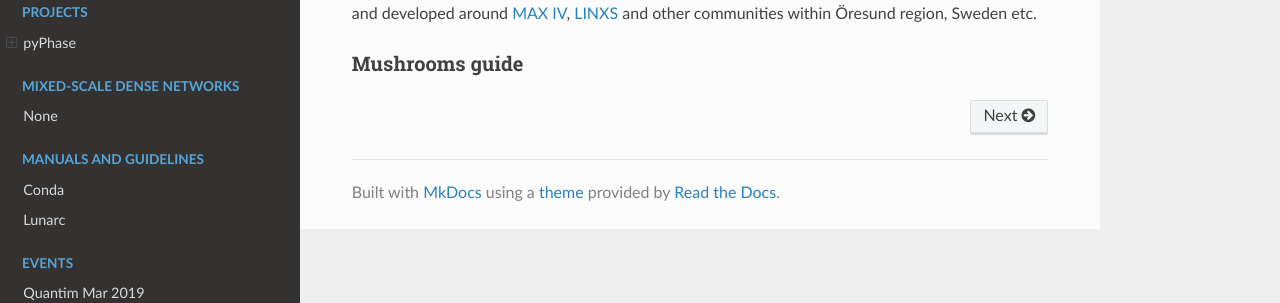
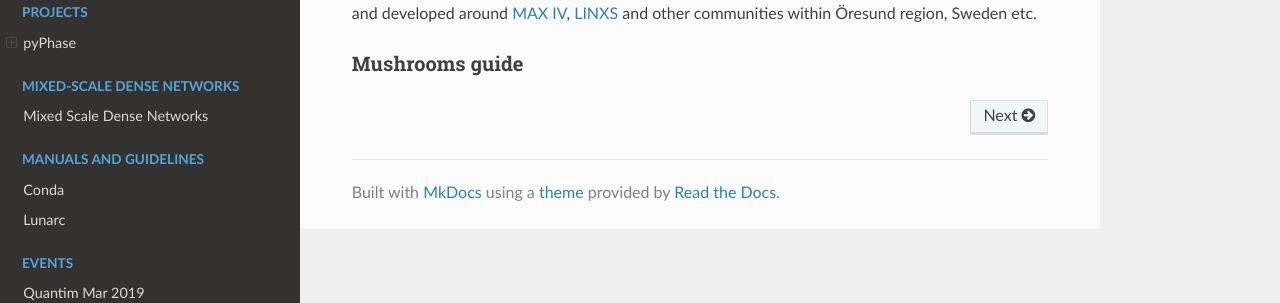
Before and after one commit to tomograms/tomograms-doc, an MkDocs documentation site: the page built from docs/index.md, in a window 1280 px wide. Shown: the part 182-485 px from the top of the page. Built offline with MkDocs 1.6.1, drawn with Linux system fonts in a browser that asks for light colours; nearby versions of some CDN libraries.

Commit message:
Update mkdocs.yml

```diff
--- a/mkdocs.yml
+++ b/mkdocs.yml
@@ -13,7 +13,7 @@ nav:
       - Data layout: projects/pyphase/Data_Layout.md
       - API: projects/pyphase/api.md
   - Mixed-Scale Dense Networks:
-    - projects/mixed-scale_dense_networks/mixed-scale_dense_networks.md
+    - projects/Mixed-Scale_Dense_Networks/Mixed-Scale_Dense_Networks.md
   - Manuals and Guidelines:
     - doc/conda.md
     - doc/lunarc.md
```
